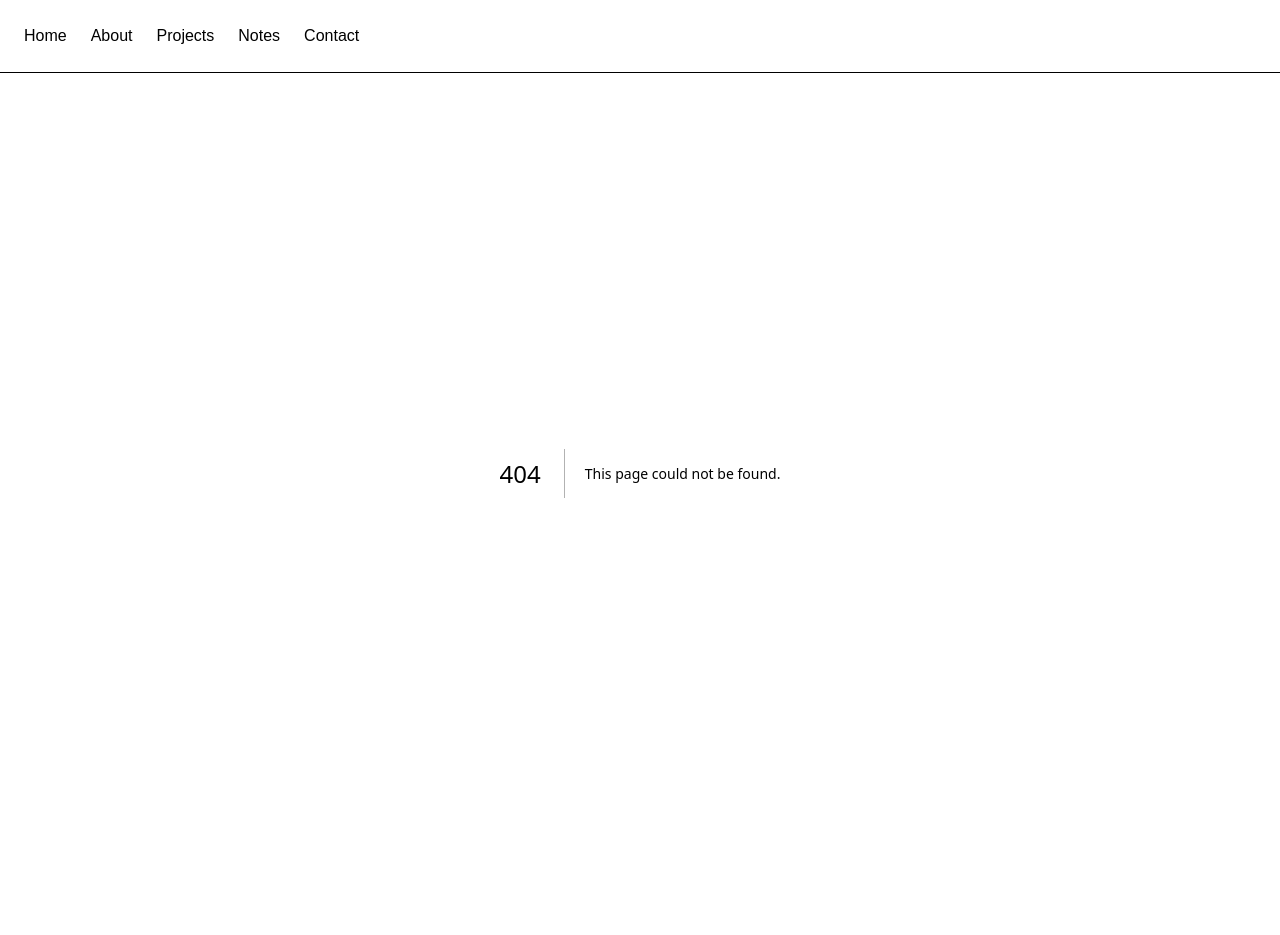
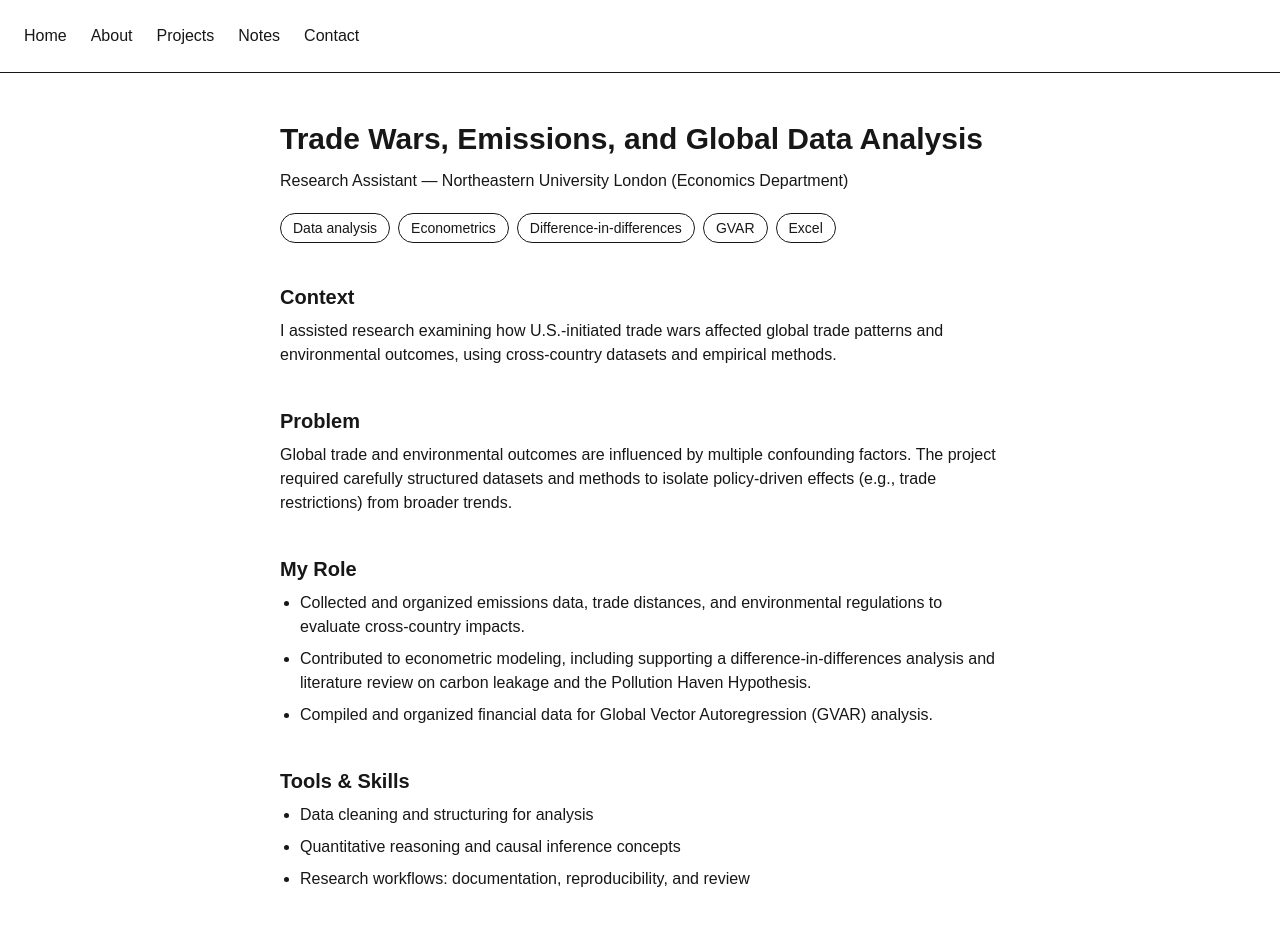
Before and after one commit to nickc32849/personal_website, a Next.js app: page /projects/trade-emissions in a window 1280 px wide. Before the commit this address had no page. Shown: the top 935 px of the page. Before the commit the page ends 873 px from the top, so only its background shows below. Built offline with nearby package versions, Linux system fonts and the light colour scheme.

Commit message:
Add trade and emissions research project page

```diff
--- /dev/null
+++ b/app/projects/trade-emissions/page.tsx
@@ -0,0 +1,62 @@
+import ProjectLayout from "@/app/components/ProjectLayout";
+import Section from "@/app/components/Section";
+
+export default function TradeEmissionsProjectPage() {
+  return (
+    <ProjectLayout
+      title="Trade Wars, Emissions, and Global Data Analysis"
+      subtitle="Research Assistant — Northeastern University London (Economics Department)"
+      tags={["Data analysis", "Econometrics", "Difference-in-differences", "GVAR", "Excel"]}
+    >
+      <Section title="Context">
+        <p>
+          I assisted research examining how U.S.-initiated trade wars affected global
+          trade patterns and environmental outcomes, using cross-country datasets and
+          empirical methods.
+        </p>
+      </Section>
+
+      <Section title="Problem">
+        <p>
+          Global trade and environmental outcomes are influenced by multiple confounding
+          factors. The project required carefully structured datasets and methods to
+          isolate policy-driven effects (e.g., trade restrictions) from broader trends.
+        </p>
+      </Section>
+
+      <Section title="My Role">
+        <ul className="list-disc space-y-2 pl-5">
+          <li>
+            Collected and organized emissions data, trade distances, and environmental
+            regulations to evaluate cross-country impacts.
+          </li>
+          <li>
+            Contributed to econometric modeling, including supporting a
+            difference-in-differences analysis and literature review on carbon leakage
+            and the Pollution Haven Hypothesis.
+          </li>
+          <li>
+            Compiled and organized financial data for Global Vector Autoregression
+            (GVAR) analysis.
+          </li>
+        </ul>
+      </Section>
+
+      <Section title="Tools & Skills">
+        <ul className="list-disc space-y-2 pl-5">
+          <li>Data cleaning and structuring for analysis</li>
+          <li>Quantitative reasoning and causal inference concepts</li>
+          <li>Research workflows: documentation, reproducibility, and review</li>
+        </ul>
+      </Section>
+
+      <Section title="What I Learned">
+        <p>
+          Working with large real-world datasets reinforced the importance of careful
+          data structure, assumptions, and validation — the same mindset required when
+          designing reliable engineering systems.
+        </p>
+      </Section>
+    </ProjectLayout>
+  );
+}
```
